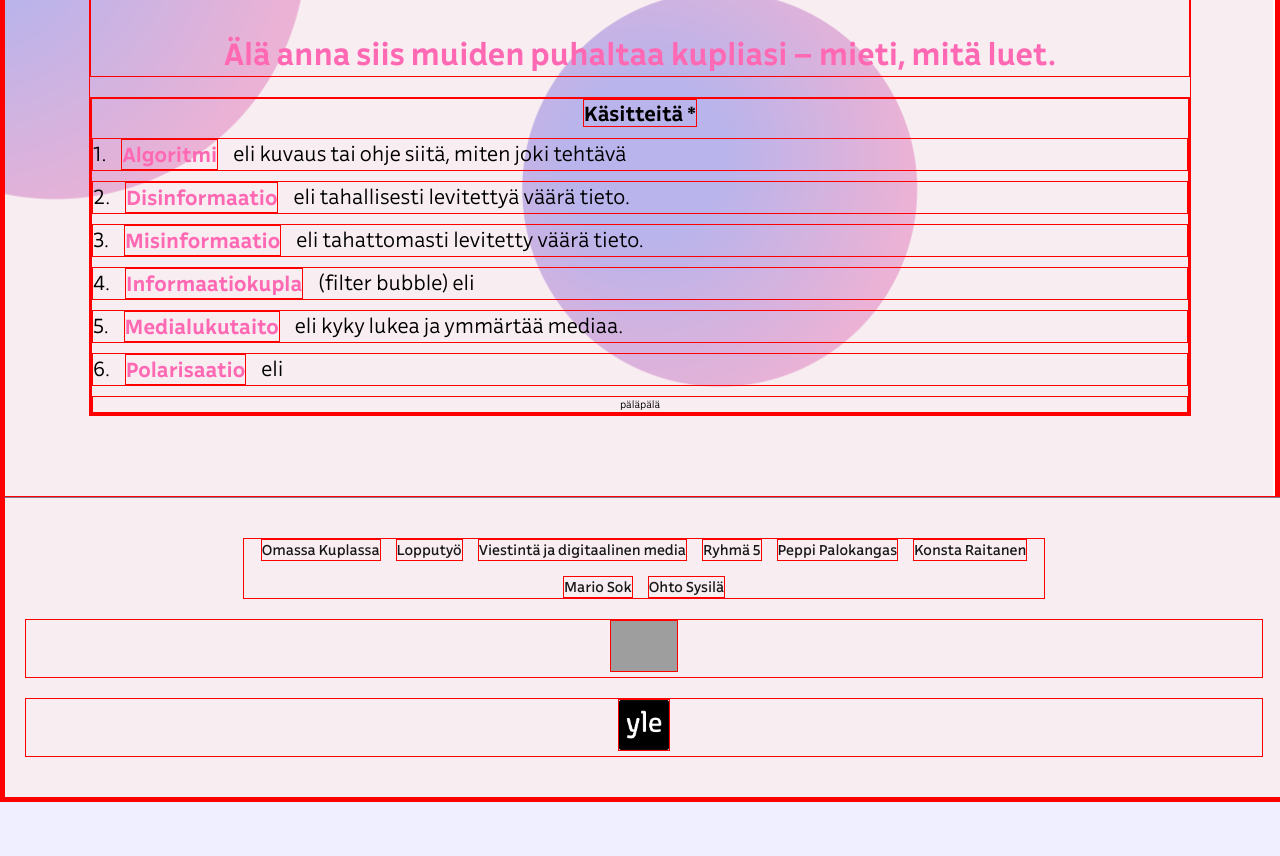
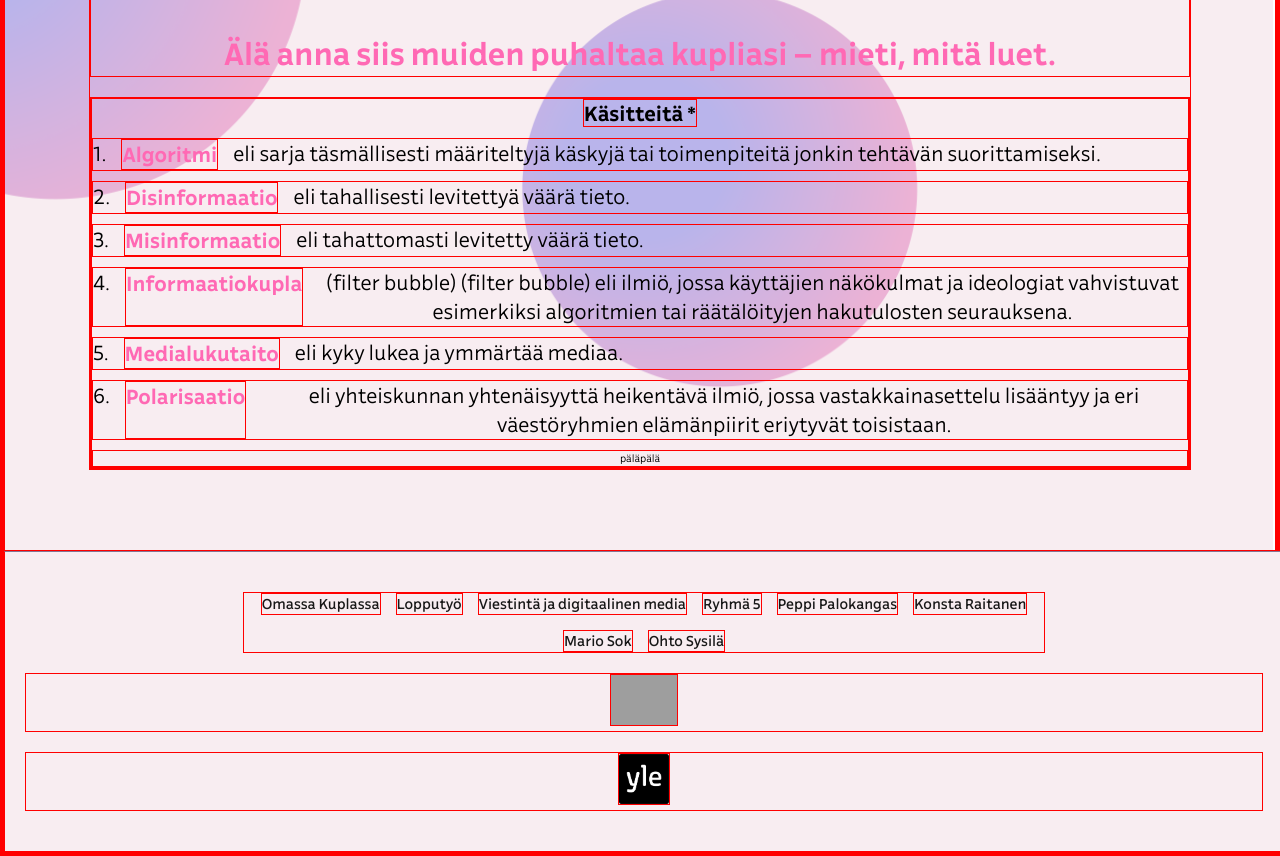
Before and after one commit to kontsanen/VDM-project, a React (Create React App) app: page / in a window 1280 px wide. Shown: the part 4440-5296 px from the top of the page. Before the commit the page ends 5242 px from the top, so only its background shows below. Built offline with nearby package versions, Linux system fonts and the light colour scheme; grey boxes are pictures that could not be loaded; a web font is replaced by a local one.

Commit message:
tekstejä

```diff
--- a/src/InfoBody.js
+++ b/src/InfoBody.js
@@ -17,12 +17,12 @@ function InfoBody() {
       <div className="roster-container">
         <div className="text-item4">
           <span className="bold-word"> Käsitteitä * </span>
-          <p>1. <span className="pink-and-bold-word"> Algoritmi </span> eli kuvaus tai ohje siitä, miten joki tehtävä</p>
+          <p>1. <span className="pink-and-bold-word"> Algoritmi </span> eli sarja täsmällisesti määriteltyjä käskyjä tai toimenpiteitä jonkin tehtävän suorittamiseksi. </p>
           <p>2. <span className="pink-and-bold-word"> Disinformaatio </span>  eli tahallisesti levitettyä väärä tieto.</p>
           <p> 3. <span className="pink-and-bold-word"> Misinformaatio </span> eli tahattomasti levitetty väärä tieto.</p>
-          <p>4. <span className="pink-and-bold-word"> Informaatiokupla </span> (filter bubble) eli</p>
+          <p>4. <span className="pink-and-bold-word"> Informaatiokupla </span> (filter bubble) (filter bubble) eli ilmiö, jossa käyttäjien näkökulmat ja ideologiat vahvistuvat esimerkiksi algoritmien tai räätälöityjen hakutulosten seurauksena.  </p>
           <p>5. <span className="pink-and-bold-word"> Medialukutaito </span> eli kyky lukea ja ymmärtää mediaa.</p>
-          <p>6. <span className="pink-and-bold-word"> Polarisaatio </span> eli</p>
+          <p>6. <span className="pink-and-bold-word"> Polarisaatio </span> eli yhteiskunnan yhtenäisyyttä heikentävä ilmiö, jossa vastakkainasettelu lisääntyy ja eri väestöryhmien elämänpiirit eriytyvät toisistaan.</p>
           <div className="text-item5"> päläpälä </div>
           </div>
         </div>
```
